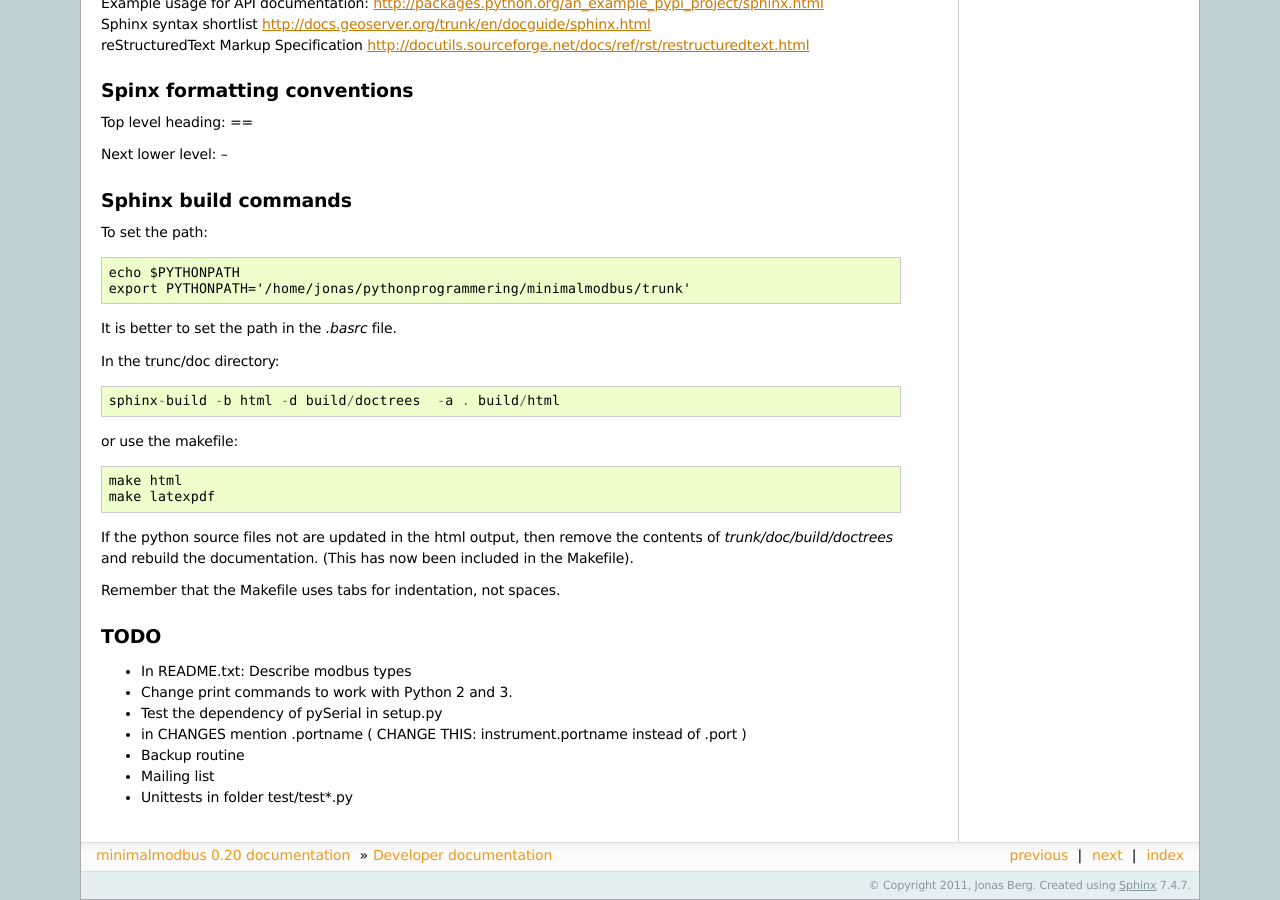
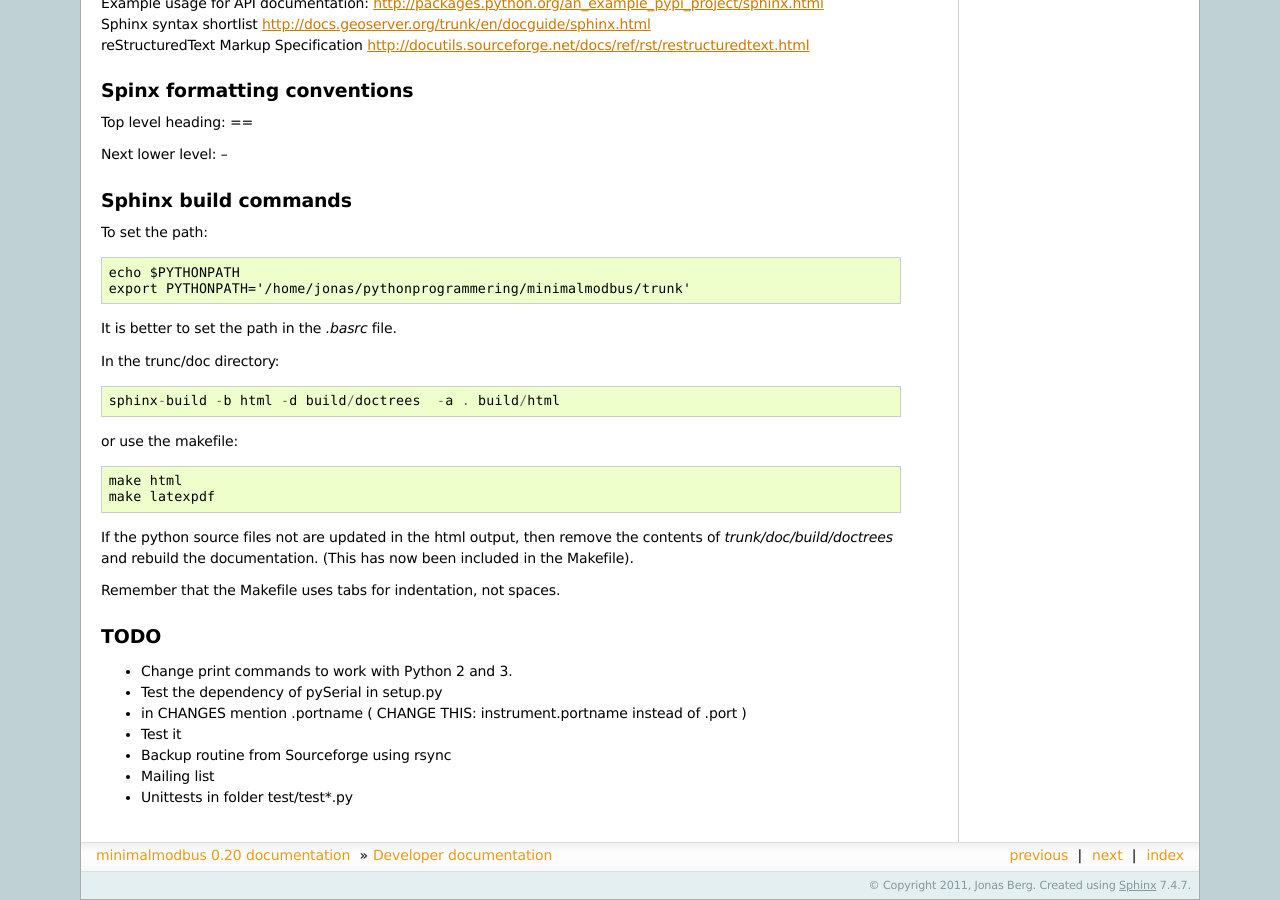
Before and after one commit to pyhys/minimalmodbus, a Sphinx documentation site: the page built from doc/administrative.rst, in a window 1280 px wide and 900 px high, scrolled down 2735 px. Built offline with Sphinx 7.4.7, drawn with Linux system fonts in a browser that asks for light colours; pages that are not in the unit, such as notebooks, are missing from menus.

```diff
--- a/doc/administrative.rst
+++ b/doc/administrative.rst
@@ -191,13 +191,12 @@ Remember that the Makefile uses tabs for indentation, not spaces.
 
 TODO
 ----
-* In README.txt: Describe modbus types
-
 * Change print commands to work with Python 2 and 3.
 * Test the dependency of pySerial in setup.py
-* in CHANGES mention .portname ( CHANGE THIS: instrument.portname instead of  .port )
+* in CHANGES mention .portname ( CHANGE THIS: instrument.portname instead of .port )
+* Test it
 
-* Backup routine
+* Backup routine from Sourceforge using rsync
 
 * Mailing list
 * Unittests in folder test/test*.py
--- a/doc/index.rst
+++ b/doc/index.rst
@@ -1,7 +1,7 @@
 .. minimalmodbus documentation master file, created by
    sphinx-quickstart on Mon Jul 25 07:31:12 2011.
 
-Documentation for Minimalmodbus
+Documentation for MinimalModbus
 ===============================
 
 Documentation built using Sphinx |today|, for MinimalModbus verion |version|.
```
